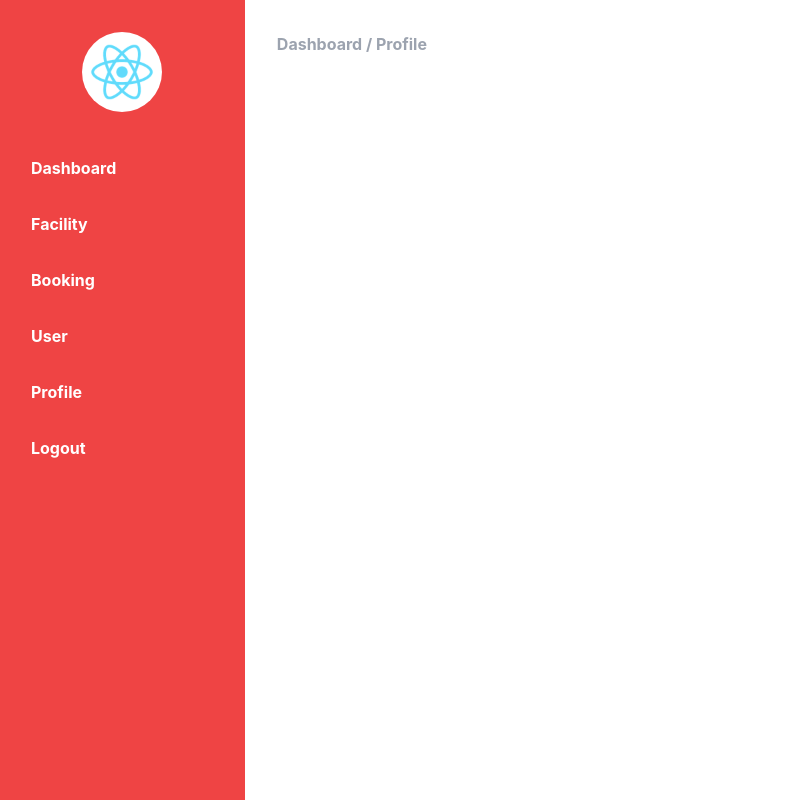
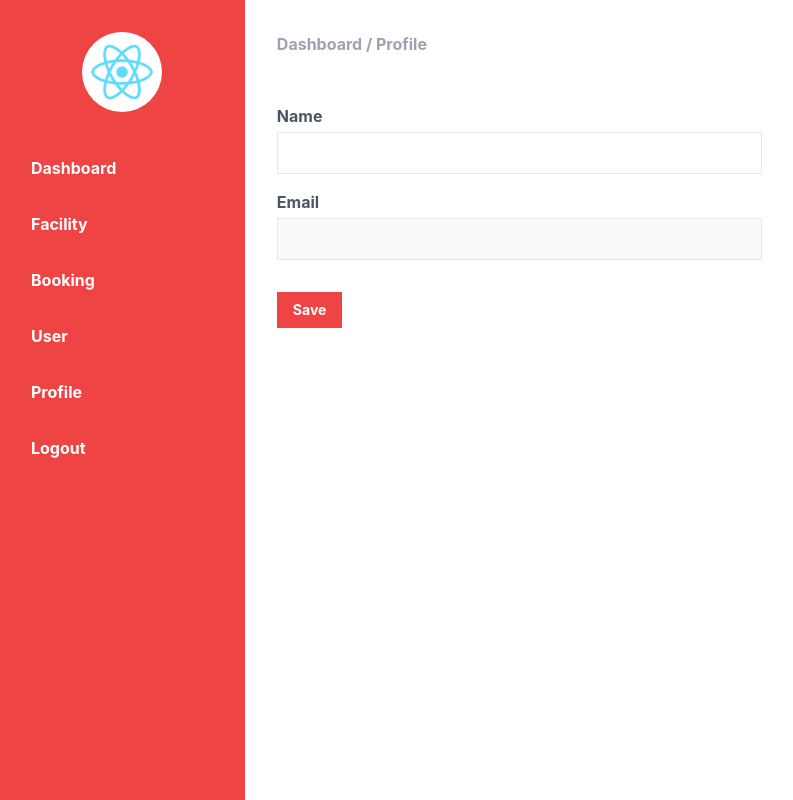
Before and after one commit to algol007/react-redux-ts, a React (Create React App) app: page /profile in a window 1280 px wide. Shown: the whole page, without its empty margins (1-794 px from the left). Built offline with nearby package versions, Linux system fonts and the light colour scheme; no server answers.

Commit message:
fix profile and facilities

```diff
--- a/package.json
+++ b/package.json
@@ -11,6 +11,7 @@
     "@types/node": "^12.0.0",
     "@types/react": "^17.0.0",
     "@types/react-dom": "^17.0.0",
+    "moment": "^2.29.1",
     "react": "^17.0.2",
     "react-dom": "^17.0.2",
     "react-redux": "^7.2.4",
--- a/public/index.html
+++ b/public/index.html
@@ -24,7 +24,7 @@
       work correctly both with client-side routing and a non-root public URL.
       Learn how to configure a non-root public URL by running `npm run build`.
     -->
-    <title>React App</title>
+    <title>Heltek App</title>
   </head>
   <body>
     <noscript>You need to enable JavaScript to run this app.</noscript>
--- a/src/components/Form/index.tsx
+++ b/src/components/Form/index.tsx
@@ -14,6 +14,7 @@ export const Input = (props: any) => (
       className={`border py-2 px-3 ${props.className && props.className}`}
       placeholder={props.placeholder}
       onChange={props.onChange}
+      disabled={props.disabled}
     />
   </div>
 );
--- a/src/pages/booking/index.tsx
+++ b/src/pages/booking/index.tsx
@@ -2,6 +2,7 @@ import { useEffect, useState } from "react";
 import { RouteComponentProps } from "react-router-dom";
 import Sidebar from "../../components/Layout/Sidebar";
 import Table from "../../components/Table";
+import moment from "moment";
 
 interface Props extends RouteComponentProps {}
 
@@ -67,7 +68,7 @@ const Booking = ({ history }: Props) => {
               <tbody className="divide-y divide-gray-200 bg-white">
                 {bookings &&
                   bookings.map((data, idx) => (
-                    <tr>
+                    <tr key={data.id}>
                       <td className="pr-4 py-4 whitespace-nowrap text-sm text-center text-gray-500">
                         {idx + 1}
                       </td>
@@ -78,7 +79,7 @@ const Booking = ({ history }: Props) => {
                         {data.facility.name}
                       </td>
                       <td className="pr-4 py-4 whitespace-nowrap text-sm text-gray-500">
-                        {data.schedule}
+                        {moment(data.schedule).format("llll")}
                       </td>
                       <td className="pr-4 py-4 whitespace-nowrap text-right text-sm font-medium">
                         <div className="flex">
--- a/src/pages/facility/index.tsx
+++ b/src/pages/facility/index.tsx
@@ -174,7 +174,14 @@ const Facility = ({ history }: Props) => {
           ""
         )}
         {showModalEdit ? (
-          <ActionFacility closeModal={showEditFacility} action="edit" />
+          <ActionFacility
+            closeModal={showEditFacility}
+            action="edit"
+            onRefresh={() => {
+              setRefresh(refresh + 1);
+              setShowModalEdit(false);
+            }}
+          />
         ) : (
           ""
         )}
@@ -193,7 +200,6 @@ export const ActionFacility = (props: any) => {
   const { action }: any = props;
 
   useEffect(() => {
-    console.log(action);
     if (action === "edit") {
       getFacilityById(id);
     }
@@ -217,18 +223,20 @@ export const ActionFacility = (props: any) => {
       }
     )
       .then((response) => response.json())
-      .then((json) => {
-        console.log(json.data);
+      .then(() => {
         Notification.Success({
           icon: "success",
-          title: "New Facility has been added!",
+          title:
+            action === "edit"
+              ? "Facility updated!"
+              : "New Facility has been added!",
         });
+        props.onRefresh();
       })
-      .catch(() => alert("Failed to add facility!"));
+      .catch(() => alert("Failed to add/edit facility!"));
   };
 
   const getFacilityById = async (id: string) => {
-    console.log("masuk sini");
     await fetch(`http://localhost:5000/facilities/${id}`, {
       method: "GET",
       headers: {
@@ -238,7 +246,9 @@ export const ActionFacility = (props: any) => {
     })
       .then((response) => response.json())
       .then((json) => {
-        console.log(json.data);
+        setName(json.facility.name);
+        setAddress(json.facility.address);
+        setType(json.facility.type);
       })
       .catch(() => alert("Failed to get facility!"));
   };
@@ -251,6 +261,7 @@ export const ActionFacility = (props: any) => {
             label="Facility Name"
             name="name"
             placeholder="Facility Name"
+            defaultValue={name && name}
             onChange={(e: any) => setName(e.target.value)}
           />
         </div>
@@ -258,6 +269,7 @@ export const ActionFacility = (props: any) => {
           <Form.Input
             name="address"
             placeholder="Address"
+            defaultValue={address && address}
             onChange={(e: any) => setAddress(e.target.value)}
           />
         </div>
--- a/src/pages/profile/index.tsx
+++ b/src/pages/profile/index.tsx
@@ -1,21 +1,61 @@
-import { RouteComponentProps } from 'react-router-dom';
-import Sidebar from '../../components/Layout/Sidebar';
+import { useEffect, useState } from "react";
+import { RouteComponentProps } from "react-router-dom";
+import Sidebar from "../../components/Layout/Sidebar";
+import * as Form from "../../components/Form";
+import * as Button from "../../components/Button";
 
 interface Props extends RouteComponentProps {}
 
 const Profile = ({ history }: Props) => {
+  const [user, setUser] = useState<any>("");
+
+  useEffect(() => {
+    getProfile(sessionStorage.getItem("token"));
+  }, []);
+
+  const getProfile = async (token: any) => {
+    await fetch("http://localhost:5000/profile", {
+      method: "GET",
+      headers: {
+        "Content-type": "application/json;charset=UTF-8",
+        "X-Heltek-Token": token,
+      },
+    })
+      .then((response) => response.json())
+      .then((json) => {
+        setUser(json.user);
+      })
+      .catch(() => alert("Failed to get facility!"));
+  };
+
   return (
     <>
       <div className="flex">
         <Sidebar />
         <main className="p-8 w-full">
           <h1 className="font-bold text-gray-400">Dashboard / Profile</h1>
-                    <div className="flex mt-12">
+          <div className="mt-12 w-1/2">
+            <div className="mr-4 mb-4 w-full">
+              <Form.Input
+                name="Name"
+                placeholder={user.name}
+                className="capitalize"
+              />
+            </div>
+            <div className="mr-4 mb-8 w-full">
+              <Form.Input
+                name="Email"
+                defaultValue={user.email}
+                disabled="disabled"
+                className="text-gray-500"
+              />
+            </div>
+            <Button.Primary className="text-sm">Save</Button.Primary>
           </div>
         </main>
       </div>
     </>
-    )
-}
+  );
+};
 
-export default Profile
+export default Profile;
--- a/src/pages/user/index.tsx
+++ b/src/pages/user/index.tsx
@@ -22,7 +22,6 @@ const User = ({ history }: Props) => {
     })
       .then((response) => response.json())
       .then((json) => {
-        console.log(json.data);
         setUsers(json.data);
       })
       .catch((err) => alert("Failed to get data booking!"));
@@ -32,7 +31,7 @@ const User = ({ history }: Props) => {
     <>
       <div className="flex">
         <Sidebar />
-        <main className="p-8 w-full">
+        <main className="p-8 lg:w-1/2 w-full">
           <h1 className="font-bold text-gray-400">Dashboard / User</h1>
           <div className="flex mt-12">
             <Table>
@@ -56,15 +55,15 @@ const User = ({ history }: Props) => {
                   >
                     Email
                   </th>
-                  <th scope="col" className="relative pr-4 py-3">
+                  {/* <th scope="col" className="relative pr-4 py-3">
                     <span className="sr-only">Edit</span>
-                  </th>
+                  </th> */}
                 </tr>
               </thead>
               <tbody className="divide-y divide-gray-200 bg-white">
                 {users &&
                   users.map((data, idx) => (
-                    <tr>
+                    <tr key={data.id}>
                       <td className="pr-4 py-4 whitespace-nowrap text-center text-sm text-gray-500">
                         {idx + 1}
                       </td>
@@ -74,7 +73,7 @@ const User = ({ history }: Props) => {
                       <td className="pr-4 py-4 whitespace-nowrap text-sm text-gray-500">
                         {data.email}
                       </td>
-                      <td className="pr-4 py-4 whitespace-nowrap text-right text-sm font-medium">
+                      {/* <td className="pr-4 py-4 whitespace-nowrap text-right text-sm font-medium">
                         <div className="flex">
                           <svg
                             xmlns="http://www.w3.org/2000/svg"
@@ -105,7 +104,7 @@ const User = ({ history }: Props) => {
                             />
                           </svg>
                         </div>
-                      </td>
+                      </td> */}
                     </tr>
                   ))}
               </tbody>
```
Also changed, not shown: 1 other file (tests, documents, lock files or other folders). Lines whose indentation alone changed are shown as unchanged.
